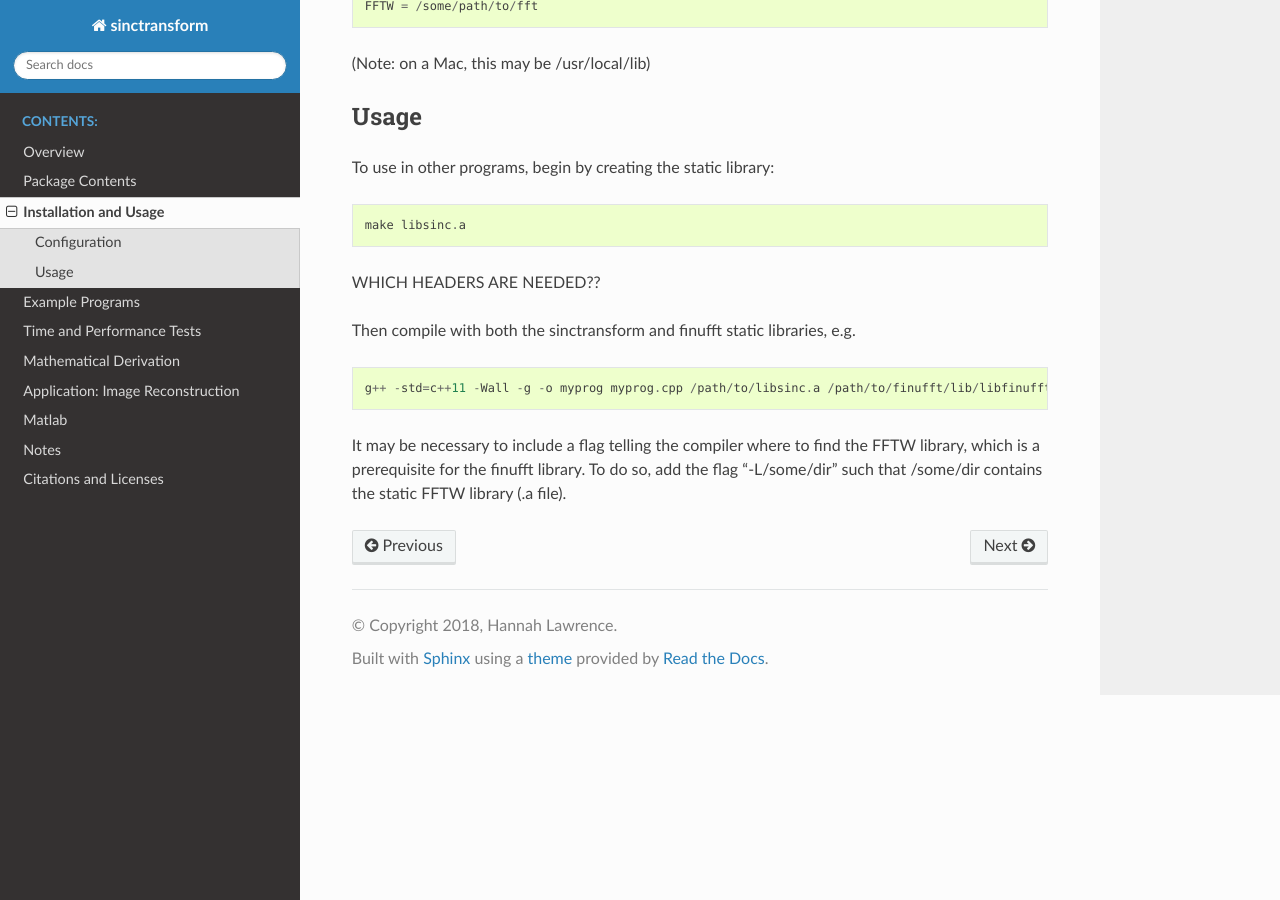
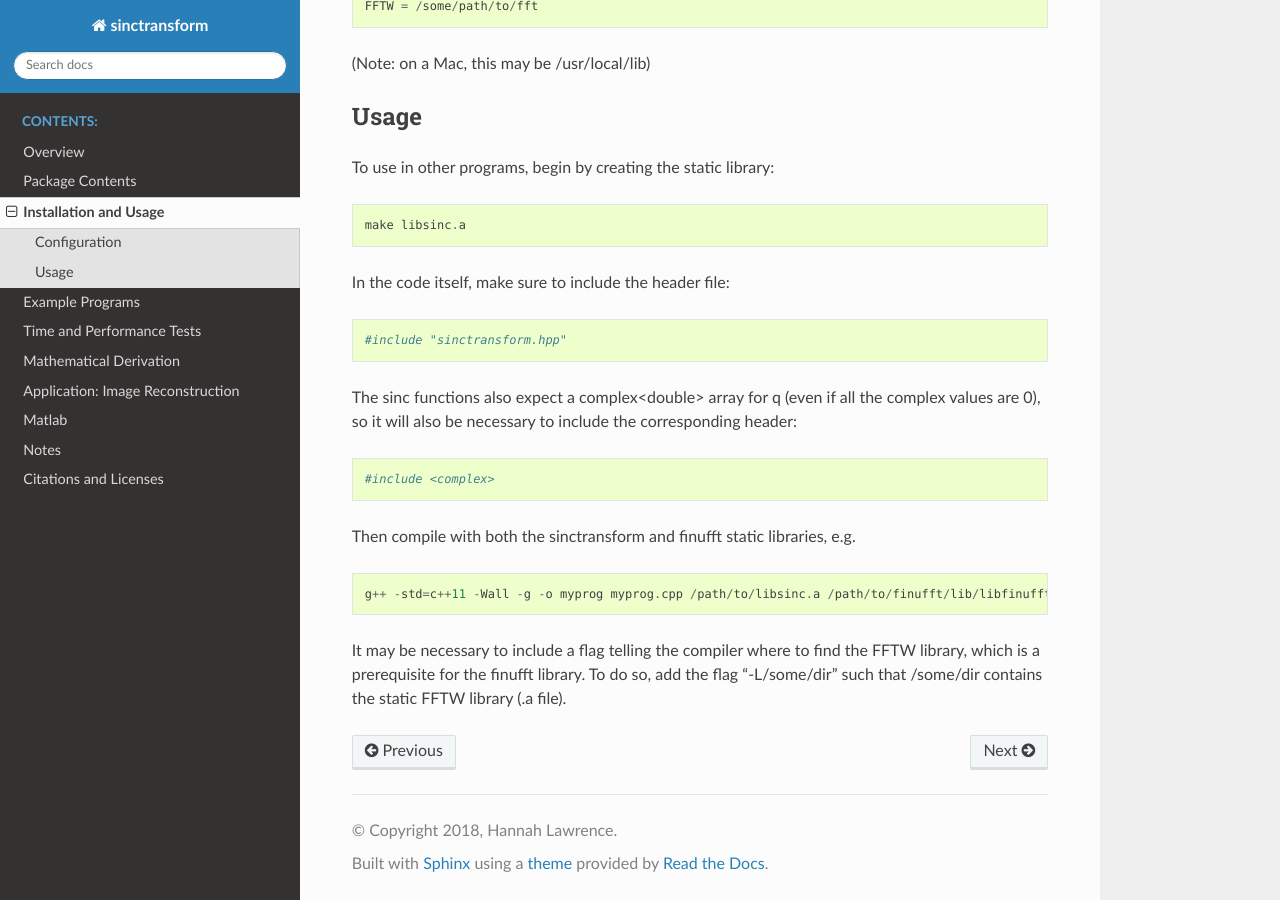
Before and after one commit to hannahlawrence/sinctransform, a Sphinx documentation site: the page built from docs/Installation.rst, in a window 1280 px wide and 900 px high, scrolled down 604 px. Built offline with Sphinx 7.4.7 and the Read the Docs theme 2.0.0, drawn with Linux system fonts in a browser that asks for light colours.

Commit message:
add necessary header files to installation instructions

```diff
--- a/docs/Installation.rst
+++ b/docs/Installation.rst
@@ -38,7 +38,17 @@ To use in other programs, begin by creating the static library:
 
 	make libsinc.a
 
-WHICH HEADERS ARE NEEDED??
+In the code itself, make sure to include the header file:
+
+.. code::
+
+	#include "sinctransform.hpp"
+
+The sinc functions also expect a complex<double> array for q (even if all the complex values are 0), so it will also be necessary to include the corresponding header:
+
+.. code::
+
+	#include <complex>
 
 Then compile with both the sinctransform and finufft static libraries, e.g.
 
```
